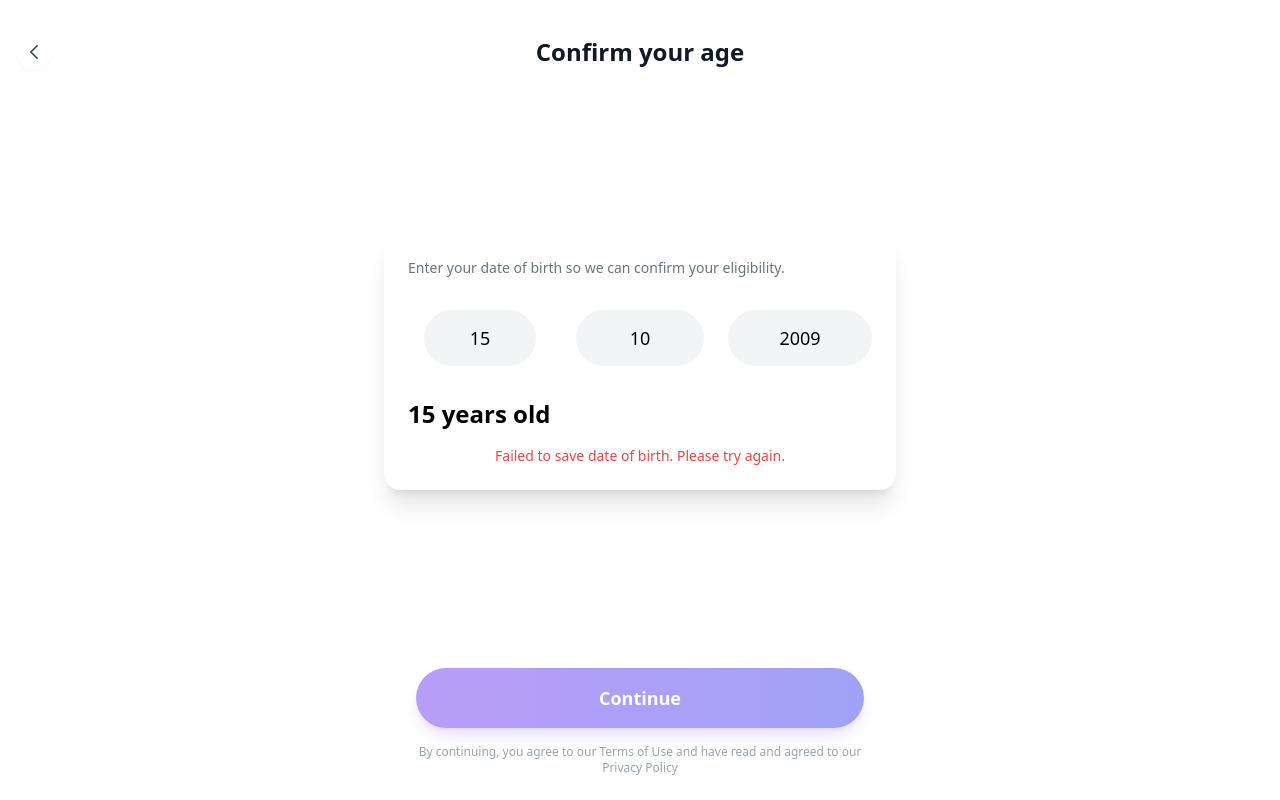
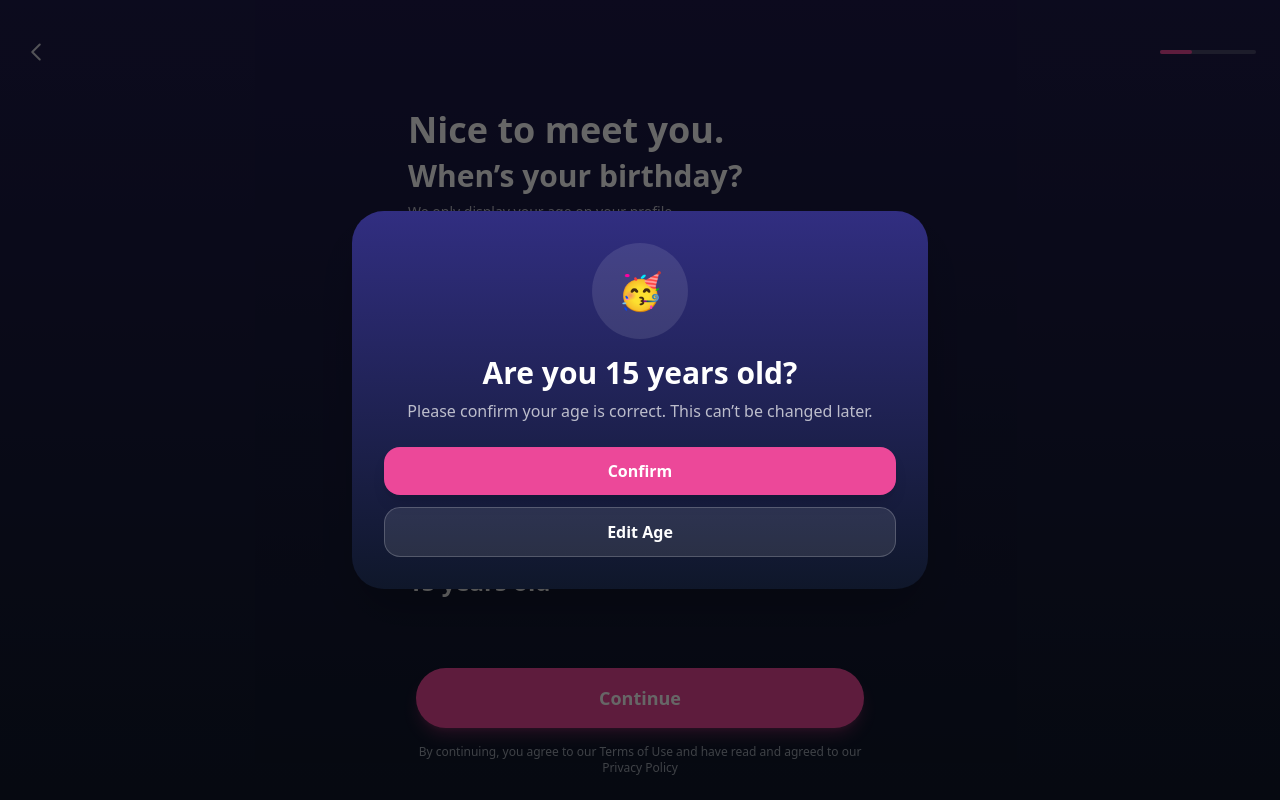
Before and after one commit to shaamilshan/hamme, a React (Vite) app in the folder client/: page /setup-dob in a window 1280 px wide. Both pictures are taken after a click on the button "Continue". Built offline with nearby package versions, Linux system fonts and the light colour scheme; no server answers.

Commit message:
card changes

```diff
--- a/client/package.json
+++ b/client/package.json
@@ -15,6 +15,7 @@
     "@fortawesome/free-solid-svg-icons": "^6.7.2",
     "@fortawesome/react-fontawesome": "^0.2.2",
     "axios": "^1.11.0",
+    "framer-motion": "^12.29.0",
     "qrcode": "^1.5.4",
     "react": "^19.1.1",
     "react-dom": "^19.1.1",
--- a/client/src/components/ShareActions.tsx
+++ b/client/src/components/ShareActions.tsx
@@ -11,7 +11,6 @@ interface ShareActionsProps {
 
 function ShareActions({ profileUrl }: ShareActionsProps) {
   const [copied, setCopied] = useState(false)
-  const [userId, setUserId] = useState<string | null>(null)
   const [generatedUrl, setGeneratedUrl] = useState('')
   const [error, setError] = useState('')
   const [loading, setLoading] = useState(true)
@@ -23,7 +22,6 @@ function ShareActions({ profileUrl }: ShareActionsProps) {
         const response = await apiService.getProfile()
         const id = response.data.user._id
         setUser(response.data.user)
-        setUserId(id)
         const url = `${window.location.origin}/profile/${id}`
         setGeneratedUrl(url)
       } catch (error) {
@@ -150,7 +148,7 @@ function ShareActions({ profileUrl }: ShareActionsProps) {
     const pad = 28
     const footerX = cardX + pad
     const footerY = cardY + imgH + 16
-    const footerW = cardW - pad * 2
+  // const footerW = cardW - pad * 2 // not used currently
 
     // Name and age
     ctx.fillStyle = '#111827'
--- a/client/src/components/ui/Button.tsx
+++ b/client/src/components/ui/Button.tsx
@@ -1,4 +1,4 @@
-import { ButtonHTMLAttributes, ReactNode } from 'react'
+import type { ButtonHTMLAttributes, ReactNode } from 'react'
 
 interface ButtonProps extends ButtonHTMLAttributes<HTMLButtonElement> {
   variant?: 'primary' | 'secondary' | 'outline'
--- a/client/src/components/ui/Input.tsx
+++ b/client/src/components/ui/Input.tsx
@@ -1,4 +1,5 @@
-import { InputHTMLAttributes, forwardRef } from 'react'
+import { forwardRef } from 'react'
+import type { InputHTMLAttributes } from 'react'
 
 interface InputProps extends InputHTMLAttributes<HTMLInputElement> {
   label?: string
--- a/client/src/pages/SetupDOB.tsx
+++ b/client/src/pages/SetupDOB.tsx
@@ -7,6 +7,14 @@ import { apiService } from '../services/api';
 // --- Helper Hooks and Data ---
 
 const CURRENT_YEAR = new Date().getFullYear();
+// Helper to generate numeric ranges
+const generateRange = (start: number, end: number): number[] => {
+  const out: number[] = [];
+  for (let i = start; i <= end; i++) out.push(i);
+  return out;
+};
+const YEARS = generateRange(CURRENT_YEAR - 100, CURRENT_YEAR);
+const MONTHS = ['Jan','Feb','Mar','Apr','May','Jun','Jul','Aug','Sep','Oct','Nov','Dec'];
 
 // --- SVG Icon ---
 const ArrowLeftIcon = (props: React.SVGProps<SVGSVGElement>) => (
@@ -30,6 +38,7 @@ function SetupDOB() {
   const [age, setAge] = useState<number | null>(null);
   const [error, setError] = useState<string>('');
   const [isLoading, setIsLoading] = useState<boolean>(false);
+  const [showConfirm, setShowConfirm] = useState<boolean>(false);
 
   // (Using keyboard inputs now — no scroll refs needed)
 
@@ -75,14 +84,18 @@ function SetupDOB() {
       setError('Please enter a valid date of birth.');
       return;
     }
+    // Clear any previous inline error and open confirm modal instead of immediate submit
+    setError('');
+    setShowConfirm(true);
+  };
 
+  const handleConfirmAge = async () => {
     setIsLoading(true);
     setError('');
-
     const dateOfBirth = `${year}-${String(month).padStart(2, '0')}-${String(day).padStart(2, '0')}`;
-
     try {
       await apiService.updateDateOfBirth(dateOfBirth);
+      setShowConfirm(false);
       navigate('/setup-profile-picture');
     } catch (err: any) {
       console.error('Error updating date of birth:', err);
@@ -93,46 +106,127 @@ function SetupDOB() {
   };
 
   // --- UI: scroll-wheel inputs for Day / Month / Year ---
-  // Refs for the three input boxes (day, month, year)
-  const dayInputRef = useRef<HTMLInputElement | null>(null);
-  const monthInputRef = useRef<HTMLInputElement | null>(null);
-  const yearInputRef = useRef<HTMLInputElement | null>(null);
+  // Refs for scroll containers
+  const dayRef = useRef<HTMLDivElement>(null);
+  const monthRef = useRef<HTMLDivElement>(null);
+  const yearRef = useRef<HTMLDivElement>(null);
 
-  // Controlled string inputs so users can type '07 10 2003'
-  const [dayStr, setDayStr] = useState<string>(String(day).padStart(2, '0'));
-  const [monthStr, setMonthStr] = useState<string>(String(month).padStart(2, '0'));
-  const [yearStr, setYearStr] = useState<string>(String(year));
-
-  // (daysInMonth computed on demand where needed)
-
-  // sync numeric states when the string inputs change
-  useEffect(() => {
-    const parsedDay = Math.max(1, Math.min(31, parseInt(dayStr || '0', 10) || 1));
-    const parsedMonth = Math.max(1, Math.min(12, parseInt(monthStr || '0', 10) || 1));
-    const parsedYear = parseInt(yearStr || String(year), 10) || year;
-    // Only update when different to avoid extra renders
-    if (parsedDay !== day) setDay(parsedDay);
-    if (parsedMonth !== month) setMonth(parsedMonth);
-    if (parsedYear !== year) setYear(parsedYear);
-    // clear any previous error while editing
-    setError('');
-  // eslint-disable-next-line react-hooks/exhaustive-deps
-  }, [dayStr, monthStr, yearStr]);
-
-  // If month or year changes, ensure the day string/value doesn't exceed that month's max days
+  // Clamp day when month/year change (e.g., Feb)
   useEffect(() => {
     const maxDay = new Date(year, month, 0).getDate();
-    const currentDay = parseInt(dayStr || '0', 10) || day;
-    if (currentDay > maxDay) {
-      const newDayStr = String(maxDay).padStart(2, '0');
-      setDayStr(newDayStr);
-      setDay(maxDay);
-    }
-  }, [month, year, dayStr, day]);
+    if (day > maxDay) setDay(maxDay);
+  }, [month, year]);
+
+  const daysInMonth = new Date(year, month, 0).getDate();
+  const DAYS = generateRange(1, daysInMonth);
+
+  interface ScrollPickerProps {
+    items: number[] | string[];
+    value: number;
+    onChange: (value: number) => void;
+    unitRef: React.RefObject<HTMLDivElement | null>;
+    itemHeight?: number;
+    visibleItems?: number;
+  }
+
+  const ScrollPicker: React.FC<ScrollPickerProps> = ({ items, value, onChange, unitRef, itemHeight = 56, visibleItems = 5 }) => {
+    const containerHeight = itemHeight * visibleItems;
+    const padding = itemHeight * Math.floor(visibleItems / 2);
+    const snapTimeoutRef = useRef<number | null>(null);
+
+    const scrollToIndex = (index: number, smooth = true) => {
+      const el = unitRef.current;
+      if (!el) return;
+      const top = Math.max(0, index * itemHeight);
+      if (smooth && 'scrollTo' in el) {
+        try {
+          el.scrollTo({ top, behavior: 'smooth' });
+        } catch {
+          el.scrollTop = top;
+        }
+      } else {
+        el.scrollTop = top;
+      }
+    };
+
+    // center selected item
+    useEffect(() => {
+      let index = 0;
+      if (typeof (items as any[])[0] === 'string') {
+        index = value - 1; // months 1-12
+      } else {
+        index = (items as any[]).indexOf(value);
+      }
+      if (unitRef.current && index !== -1) {
+        unitRef.current.scrollTop = Math.max(0, index * itemHeight);
+      }
+    }, [value, items, unitRef, itemHeight, padding]);
+
+    const handleScroll = () => {
+      const el = unitRef.current;
+      if (!el) return;
+      const idx = Math.round(el.scrollTop / itemHeight);
+      const raw = (items as any[])[idx];
+      const next = typeof raw === 'string' ? idx + 1 : (raw as number);
+      if (next !== undefined && next !== value) onChange(next as number);
+      // debounce snap to the exact center for smoother feel
+      if (snapTimeoutRef.current) {
+        clearTimeout(snapTimeoutRef.current);
+      }
+      snapTimeoutRef.current = window.setTimeout(() => {
+        scrollToIndex(idx, true);
+      }, 80);
+    };
+
+    const handleWheel = (e: React.WheelEvent<HTMLDivElement>) => {
+      e.preventDefault();
+      // one step per wheel notch for smooth controlled motion
+      const isStrings = typeof (items as any[])[0] === 'string';
+      const currentIndex = isStrings ? value - 1 : (items as any[]).indexOf(value);
+      const dir = Math.sign(e.deltaY);
+      let nextIndex = currentIndex + (dir > 0 ? 1 : -1);
+      nextIndex = Math.max(0, Math.min((items as any[]).length - 1, nextIndex));
+      const raw = (items as any[])[nextIndex];
+      const nextVal = typeof raw === 'string' ? nextIndex + 1 : (raw as number);
+      onChange(nextVal);
+      scrollToIndex(nextIndex, true);
+    };
+
+    return (
+      <div
+        ref={unitRef}
+        onScroll={handleScroll}
+        onWheel={handleWheel}
+        className="overflow-y-scroll snap-y snap-mandatory hide-scrollbar"
+        style={{ height: `${containerHeight}px` }}
+        role="listbox"
+        aria-label="Scroll picker"
+      >
+        <div style={{ paddingTop: `${padding}px`, paddingBottom: `${padding}px` }}>
+          {(items as any[]).map((item, index) => {
+            const isStr = typeof item === 'string';
+            const isSelected = isStr ? value === index + 1 : item === value;
+            const label = isStr ? (item as string) : String(item).padStart(isStr ? 0 : 2, '0');
+            return (
+              <div
+                key={index}
+                role="option"
+                aria-selected={isSelected}
+                className={`flex items-center justify-center snap-center transition-all duration-200 ${isSelected ? 'text-white text-xl font-semibold' : 'text-gray-400'}`}
+                style={{ height: `${itemHeight}px` }}
+              >
+                {label}
+              </div>
+            );
+          })}
+        </div>
+      </div>
+    );
+  };
 
 
   return (
-    <div className="min-h-screen bg-white flex flex-col font-sans p-6">
+    <div className="min-h-screen bg-gradient-to-b from-indigo-950 to-slate-900 flex flex-col font-sans p-6 text-white">
       <style>
         {`
           .hide-scrollbar {
@@ -142,134 +236,91 @@ function SetupDOB() {
           .hide-scrollbar::-webkit-scrollbar {
             display: none;
           }
-          /* Visually hide native calendar icon but keep picker interactive */
-          /* Do NOT remove native appearance or pointer-events — that can disable the picker. */
-          input[type="date"]::-webkit-calendar-picker-indicator {
-            opacity: 0; /* visually hidden */
-          }
-          /* Firefox: hide clear button if present */
-          input[type="date"]::-moz-clear {
-            display: none;
-          }
         `}
       </style>
       <header className="flex-shrink-0 w-full">
-        <div className="relative flex items-center justify-center h-14">
+        <div className="relative flex items-center justify-between h-14">
           <button
             onClick={() => navigate(-1)}
-            className="absolute left-0 -ml-2 bg-white/90 hover:bg-white text-gray-700 hover:text-black rounded-full p-2 shadow-sm transition"
+            className="text-white/80 hover:text-white transition"
             aria-label="Go back"
           >
-            <ArrowLeftIcon className="w-5 h-5" />
+            <ArrowLeftIcon className="w-6 h-6" />
           </button>
-          <h1 className="text-2xl font-extrabold text-gray-900">Confirm your age</h1>
+          <div className="flex-1" />
+          {/* step indicator */}
+          <div className="w-24 h-1 rounded-full bg-white/20">
+            <div className="h-1 w-8 bg-pink-500 rounded-full" />
+          </div>
         </div>
       </header>
 
       <main className="flex-grow flex items-center justify-center w-full">
-        <div className="w-full max-w-lg mx-auto bg-white rounded-2xl shadow-xl p-6">
-          <p className="text-sm text-gray-500 mb-4">Enter your date of birth so we can confirm your eligibility.</p>
+        <div className="w-full max-w-lg mx-auto p-6">
+          <h1 className="text-4xl font-bold mb-2">Nice to meet you.</h1>
+          <h2 className="text-3xl font-bold mb-2">When’s your birthday?</h2>
+          <p className="text-sm text-white/70 mb-6">We only display your age on your profile.</p>
 
-          {/* Three input boxes: Day, Month, Year */}
+          {/* Scroll picker in three columns */}
           <div className="w-full relative my-8">
-            <div className="relative z-10 grid grid-cols-3 gap-4 text-center items-center">
-              <div>
-                <label htmlFor="day" className="sr-only">Day</label>
-                <input
-                  id="day"
-                  ref={dayInputRef}
-                  value={dayStr}
-                  type="text"
-                  onChange={(e) => {
-                    const v = e.target.value.replace(/\D/g, '').slice(0, 2);
-                    setDayStr(v);
-                    // defer focusing the next input to the next tick so the second keystroke isn't interrupted
-                    if (v.length === 2) setTimeout(() => monthInputRef.current?.focus(), 0);
-                    setError('');
-                  }}
-                  onBlur={() => {
-                    // pad and clamp to valid day for the current month/year
-                    const padded = String((parseInt(dayStr || '0', 10) || 1)).padStart(2, '0');
-                    let num = parseInt(padded, 10);
-                    const max = new Date(year, month, 0).getDate();
-                    if (num < 1) num = 1;
-                    if (num > max) num = max;
-                    setDayStr(String(num).padStart(2, '0'));
-                  }}
-                  inputMode="numeric"
-                  maxLength={2}
-                  className="mx-auto w-28 bg-gray-100 rounded-full h-14 text-center text-lg font-medium placeholder-gray-400"
-                />
-              </div>
-
-              <div>
-                <label htmlFor="month" className="sr-only">Month</label>
-                <input
-                  id="month"
-                  ref={monthInputRef}
-                  value={monthStr}
-                  type="text"
-                  onChange={(e) => {
-                    const v = e.target.value.replace(/\D/g, '').slice(0, 2);
-                    setMonthStr(v);
-                    if (v.length === 2) setTimeout(() => yearInputRef.current?.focus(), 0);
-                    setError('');
-                  }}
-                  onBlur={() => {
-                    let num = parseInt(monthStr || '0', 10) || 1;
-                    if (num < 1) num = 1;
-                    if (num > 12) num = 12;
-                    setMonthStr(String(num).padStart(2, '0'));
-                  }}
-                  inputMode="numeric"
-                  maxLength={2}
-                  className="mx-auto w-32 bg-gray-100 rounded-full h-14 text-center text-lg font-medium placeholder-gray-400"
-                />
-              </div>
-
-              <div>
-                <label htmlFor="year" className="sr-only">Year</label>
-                <input
-                  id="year"
-                  ref={yearInputRef}
-                  value={yearStr}
-                  type="text"
-                  onChange={(e) => {
-                    const v = e.target.value.replace(/\D/g, '').slice(0, 4);
-                    setYearStr(v);
-                    setError('');
-                  }}
-                  onBlur={() => {
-                    let num = parseInt(yearStr || String(year), 10) || year;
-                    const min = CURRENT_YEAR - 100;
-                    const max = CURRENT_YEAR;
-                    if (num < min) num = min;
-                    if (num > max) num = max;
-                    setYearStr(String(num));
-                  }}
-                  inputMode="numeric"
-                  maxLength={4}
-                  className="mx-auto w-36 bg-gray-100 rounded-full h-14 text-center text-lg font-medium placeholder-gray-400"
-                />
-              </div>
+            <div className="relative z-10 grid grid-cols-3 text-center">
+              <ScrollPicker items={DAYS} value={day} onChange={setDay} unitRef={dayRef} />
+              <ScrollPicker items={MONTHS} value={month} onChange={setMonth} unitRef={monthRef} />
+              <ScrollPicker items={YEARS} value={year} onChange={setYear} unitRef={yearRef} />
+            </div>
+            {/* single center selection pill across all columns */}
+            <div className="absolute inset-x-0 top-1/2 -translate-y-1/2 px-4">
+              <div className="w-full bg-white/10 backdrop-blur rounded-2xl h-14 border border-white/20" />
             </div>
           </div>
 
         {age !== null && (
-            <p className="text-2xl font-bold text-black mb-4">{age} years old</p>
+            <p className="text-2xl font-bold text-white mb-4">{age} years old</p>
         )}
 
         {error && (
-          <p className="text-red-500 text-sm text-center">{error}</p>
+          <p className="text-red-300 text-sm text-center">{error}</p>
         )}
           </div>
       </main>
+
+      {/* Confirm Age Modal */}
+      {showConfirm && (
+        <div className="fixed inset-0 z-50 flex items-end sm:items-center justify-center">
+          <div className="absolute inset-0 bg-black/60" onClick={() => setShowConfirm(false)} />
+          <div className="relative z-10 w-full sm:max-w-xl mx-4 sm:mx-0 bg-gradient-to-b from-indigo-900 to-slate-900 text-white rounded-[32px] p-6 sm:p-8 shadow-2xl">
+            <div className="flex flex-col items-center text-center">
+              {/* Simple celebratory emoji/icon */}
+              <div className="w-24 h-24 rounded-full bg-white/10 flex items-center justify-center mb-4">
+                <span className="text-4xl">🥳</span>
+              </div>
+              <h3 className="text-2xl sm:text-3xl font-extrabold mb-2">Are you {age ?? ''} years old?</h3>
+              <p className="text-white/70 text-sm sm:text-base mb-6">Please confirm your age is correct. This can’t be changed later.</p>
+              <div className="w-full space-y-3">
+                <button
+                  onClick={handleConfirmAge}
+                  disabled={isLoading}
+                  className="w-full bg-pink-500 hover:bg-pink-600 text-white font-bold py-3 rounded-2xl shadow-lg disabled:opacity-60"
+                >
+                  {isLoading ? 'Confirming…' : 'Confirm'}
+                </button>
+                <button
+                  onClick={() => setShowConfirm(false)}
+                  className="w-full bg-white/10 hover:bg-white/15 text-white font-semibold py-3 rounded-2xl border border-white/20"
+                >
+                  Edit Age
+                </button>
+              </div>
+            </div>
+          </div>
+        </div>
+      )}
 
       <footer className="flex-shrink-0 w-full max-w-md mx-auto mt-auto pt-6">
         <button
           onClick={handleContinue}
           disabled={isLoading || !!error}
-          className="w-full bg-gradient-to-r from-purple-500 to-indigo-500 text-white font-bold py-4 px-8 rounded-full text-lg hover:opacity-90 transition-opacity duration-300 shadow-lg shadow-purple-500/30 disabled:opacity-60 disabled:cursor-not-allowed"
+          className="w-full bg-pink-500 text-white font-bold py-4 px-8 rounded-full text-lg hover:bg-pink-600 transition-colors duration-300 shadow-lg shadow-pink-500/30 disabled:opacity-60 disabled:cursor-not-allowed"
         >
           {isLoading ? 'Continuing...' : 'Continue'}
         </button>
```
Also changed, not shown: client/src/components/ProfileCard.tsx (+101 -28 lines), client/src/pages/Dashboard.tsx (+55 -57 lines), 1 other file (tests, documents, lock files or other folders).
